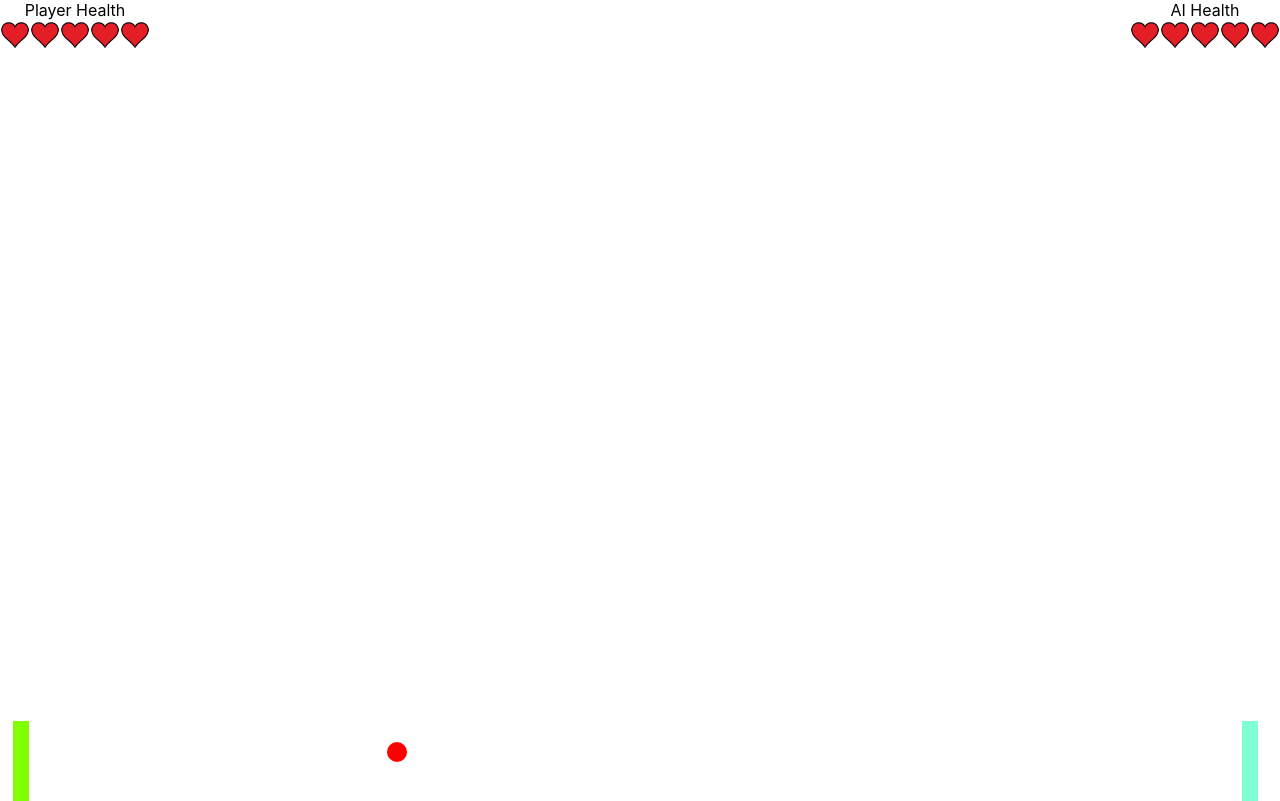
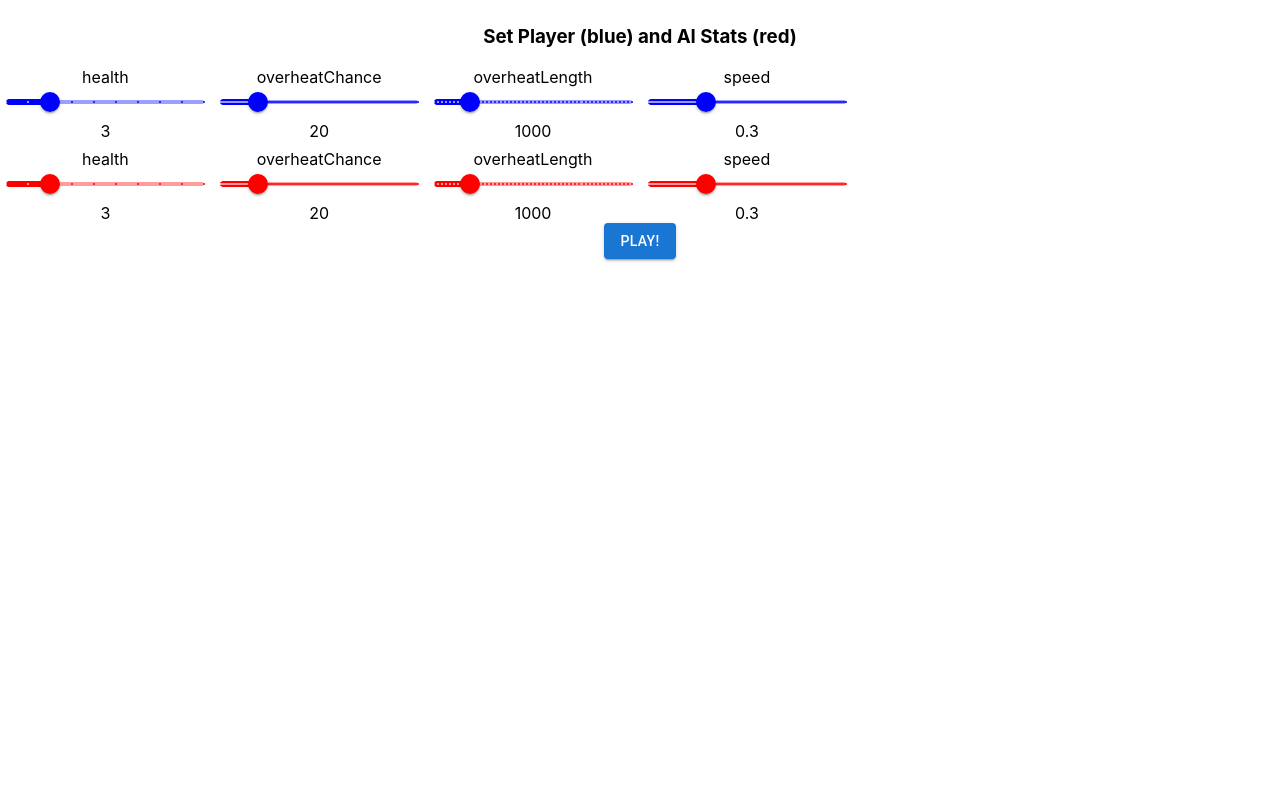
Before and after one commit to KarlSchreiner/Rogue-Pong, a React (Create React App) app: page / in a window 1280 px wide. Built offline with nearby package versions, Linux system fonts and the light colour scheme; no server answers.

Commit message:
Create Balancing Testing Menu

```diff
--- a/package.json
+++ b/package.json
@@ -3,6 +3,9 @@
   "version": "0.1.0",
   "private": true,
   "dependencies": {
+    "@emotion/react": "^11.10.6",
+    "@emotion/styled": "^11.10.6",
+    "@mui/material": "^5.11.12",
     "@testing-library/jest-dom": "^5.16.5",
     "@testing-library/react": "^13.4.0",
     "@testing-library/user-event": "^13.5.0",
@@ -12,6 +15,7 @@
     "@types/react-dom": "^18.0.10",
     "react": "^18.2.0",
     "react-dom": "^18.2.0",
+    "react-router-dom": "^6.8.2",
     "react-scripts": "5.0.1",
     "scss": "^0.2.4",
     "typescript": "^4.9.4",
--- a/src/App.tsx
+++ b/src/App.tsx
@@ -3,11 +3,30 @@ import logo from './logo.svg';
 import './App.css';
 import Ball from './components/Ball/Ball';
 import ActiveGame from './components/ActiveGame/ActiveGame';
+import {
+  createBrowserRouter,
+  RouterProvider,
+} from "react-router-dom";
+import TestingMenu from './components/TestingMenu/TestingMenu';
+
+const router = createBrowserRouter([
+  {
+    path: "/",
+    element: <TestingMenu/>,
+  },
+  {
+    path: "/game",
+    element: <ActiveGame/>,
+  },
+]);
+
+
 
 function App() {
   return (
     <div className="App">
-      <ActiveGame></ActiveGame>
+      <RouterProvider router={router} />
+      {/* <ActiveGame></ActiveGame> */}
 
     </div>
   );
--- a/src/components/ActiveGame/ActiveGame.tsx
+++ b/src/components/ActiveGame/ActiveGame.tsx
@@ -9,12 +9,20 @@ import { sides} from '../../util/enums';
 import AiTeamHud from '../Hud/AITeamHud/AITeamHud';
 import Hud from '../Hud/Hud';
 import { stats } from '../../interface/stats';
+import { useLocation } from 'react-router-dom';
 
 interface ActiveGameProps {}
 
 
 
 const ActiveGame: FC<ActiveGameProps> = () => {
+  const location = useLocation();
+
+const playerStats  = location.state?.playerStats as stats;
+
+const aiStats  = location.state?.aiStats as stats;
+
+
   // console.log("re-rendered lmao")
 
   const [count, setCount] = useState(0);
@@ -26,7 +34,7 @@ const ActiveGame: FC<ActiveGameProps> = () => {
   const [leftPaddleRect, setLeftPaddleRect]  = useState({bottom: 0, top: 0, left: 0, right: 0})
   const [rightPaddleRect, setRightPaddleRect]  = useState({bottom: 0, top: 0, left: 0, right: 0})
   //todo handle when health is down to 0
-  const [health, setHealth] = useState({playerHealth: 5, aiHealth: 5})
+  const [health, setHealth] = useState({playerHealth: playerStats.health, aiHealth: aiStats.health})
 
 
 
@@ -87,21 +95,6 @@ const ActiveGame: FC<ActiveGameProps> = () => {
 
 
 
-let playerStats : stats = {
-  health: 5,
-  overheatChance: 20,
-  overheatLength: 1000,
-  speed: 0.3,
-};
-let aiStats : stats = {
-  health: 6,
-  overheatChance: 30,
-  overheatLength: 1000,
-  speed: 0.3,
-}
-
-
-
   return (
   <div className={styles.ActiveGame} data-testid="ActiveGame">
 
--- /dev/null
+++ b/src/components/TestingMenu/TestingMenu.module.scss
@@ -0,0 +1,5 @@
+.TestingMenu {
+
+    padding: .5%;
+
+}
--- /dev/null
+++ b/src/components/TestingMenu/TestingMenu.tsx
@@ -0,0 +1,89 @@
+import React, { FC, useState } from 'react';
+import styles from './TestingMenu.module.scss';
+import Slider from '@mui/material/Slider';
+import Button from '@mui/material/Button';
+import { stats } from '../../interface/stats';
+import Grid2 from '@mui/material/Unstable_Grid2';
+import { red } from '@mui/material/colors';
+import { sides, sliderColors } from '../../util/enums';
+import { Link } from 'react-router-dom';
+
+interface TestingMenuProps {}
+
+
+const TestingMenu: FC<TestingMenuProps> = () => {
+  const sliderDefaultValues = {health: {max : 10, min: 1, step : 1, default:3}, overheatChance: {max: 100, min: 1, step:1,  default:20}, overheatLength: {max : 5000, min:100, step: 100, default: 1000}, speed: {max: 1 , min : .01, step:.01, default:.3}}
+
+  const[playerStats, setPlayerStats]=useState<stats>(    {health: sliderDefaultValues.health.default,
+    overheatChance:  sliderDefaultValues.overheatChance.default,
+    overheatLength:  sliderDefaultValues.overheatLength.default,
+    speed:  sliderDefaultValues.speed.default});
+
+    const[aiStats, setAiStats]=useState<stats>(     {health: sliderDefaultValues.health.default,
+      overheatChance:  sliderDefaultValues.overheatChance.default,
+      overheatLength:  sliderDefaultValues.overheatLength.default,
+      speed:  sliderDefaultValues.speed.default});
+
+    const handlePlayerChange = (event: Event, newSpeed: number | number[]) => {
+      if(event.target){
+      const property = (event.target as HTMLButtonElement).name
+      const updatedObject = {[property] : newSpeed}
+      setPlayerStats((prevValue) => ( {...prevValue, ...updatedObject }));
+    }
+  }
+
+    const handleAIChange = (event: Event, newSpeed: number | number[]) => {
+      if(event.target){
+      const property = (event.target as HTMLButtonElement).name
+      const updatedObject = {[property] : newSpeed}
+      setAiStats((prevValue) => ( {...prevValue, ...updatedObject }));
+    }
+  }
+
+const sliderCreator = function (statsObject :stats, changeHandler : any, side : sides){
+  return Object.keys(statsObject).map(function (key){
+    let value = statsObject[key as keyof stats]
+    return (
+    <Grid2 key={`${side} ${key}`} xs={2}>
+    <div>{key}</div>
+    <Slider
+    aria-label={key}
+    value={value}
+    valueLabelDisplay="auto"
+    onChange={changeHandler}
+    step={sliderDefaultValues[key as keyof typeof sliderDefaultValues].step}
+    marks
+    min={sliderDefaultValues[key as keyof typeof sliderDefaultValues].min}
+    max={sliderDefaultValues[key as keyof typeof sliderDefaultValues].max}
+    name={key}
+    sx={{color:sliderColors[side]}}
+  />
+  <div>{value}</div>
+  </Grid2>
+    )
+  })
+}
+
+const playerSliders = sliderCreator(playerStats, handlePlayerChange, sides.player)
+const aiSliders = sliderCreator(aiStats, handleAIChange, sides.ai)
+
+
+
+
+  return(
+
+  <div className={styles.TestingMenu} data-testid="TestingMenu">
+    <h3>Set Player ({sliderColors.player}) and AI Stats ({sliderColors.ai})</h3>
+     <Grid2 container spacing={2}>
+     {playerSliders}
+      </Grid2>
+
+      <Grid2 container spacing={2} color={red}>
+     {aiSliders}
+      </Grid2>
+      <Link to={`game`} state={{ aiStats: aiStats, playerStats: playerStats}}><Button variant="contained">Play!</Button></Link>
+  </div>
+);
+}
+
+export default TestingMenu;
--- a/src/util/enums.ts
+++ b/src/util/enums.ts
@@ -1,6 +1,10 @@
-
 
 export enum sides{
     player = "player",
     ai = "ai"
 }
+
+export enum sliderColors{
+    player= "blue",
+    ai = "red"
+}
```
Also changed, not shown: 1 other file (tests, documents, lock files or other folders).
